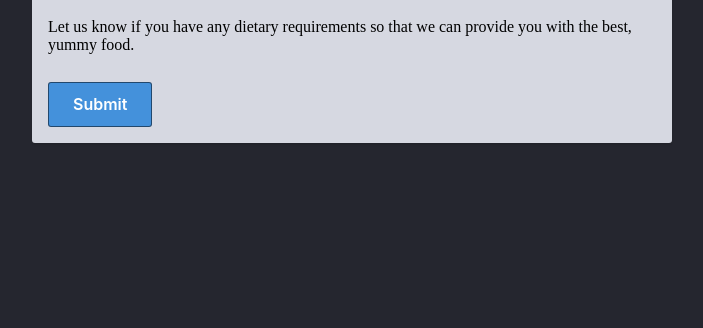
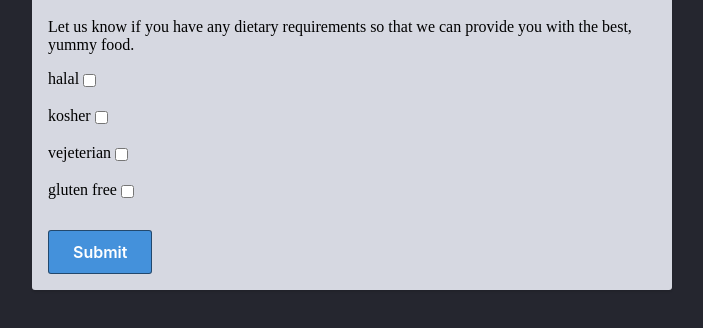
Before and after one commit to coyboy55/HTML-CSS-git, a website: page week-3/24-dietary/index.html in a window 1280 px wide. Shown: the part 158-486 px from the top of the page, without its empty margins (288-991 px from the left). Drawn offline with Linux system fonts and the light colour scheme.

Commit message:
complete-23-html

```diff
--- a/week-3/24-dietary/index.html
+++ b/week-3/24-dietary/index.html
@@ -19,7 +19,22 @@
         </p>
 
         <form>
-          <!-- Your multiple choice goes here -->
+		<label>
+         halal
+		 <input type="checkbox" name="dietary"/>
+		 </label><br><br>
+		 <label>
+		 kosher
+		 <input type="checkbox" name="dietary"/>
+		 </label><br><br>
+		 <label>
+		 vejeterian
+		 <input type="checkbox" name="dietary"/>
+		 </label><br><br>
+		 <label>
+		 gluten free
+		 <input type="checkbox" name="dietary"/>
+		 </label><br><br>
           <button type="submit">Submit</button>
         </form>
       </main>
```
